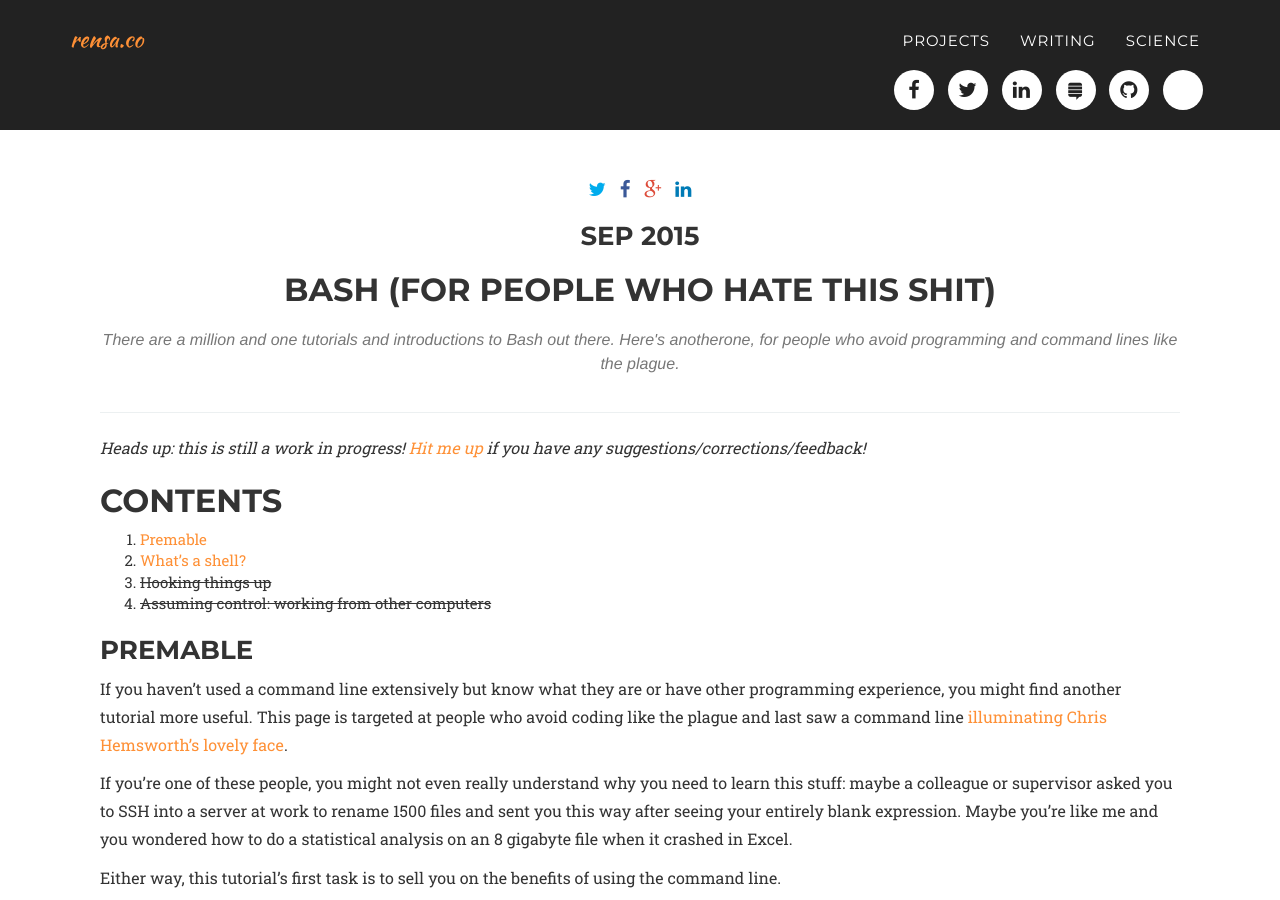
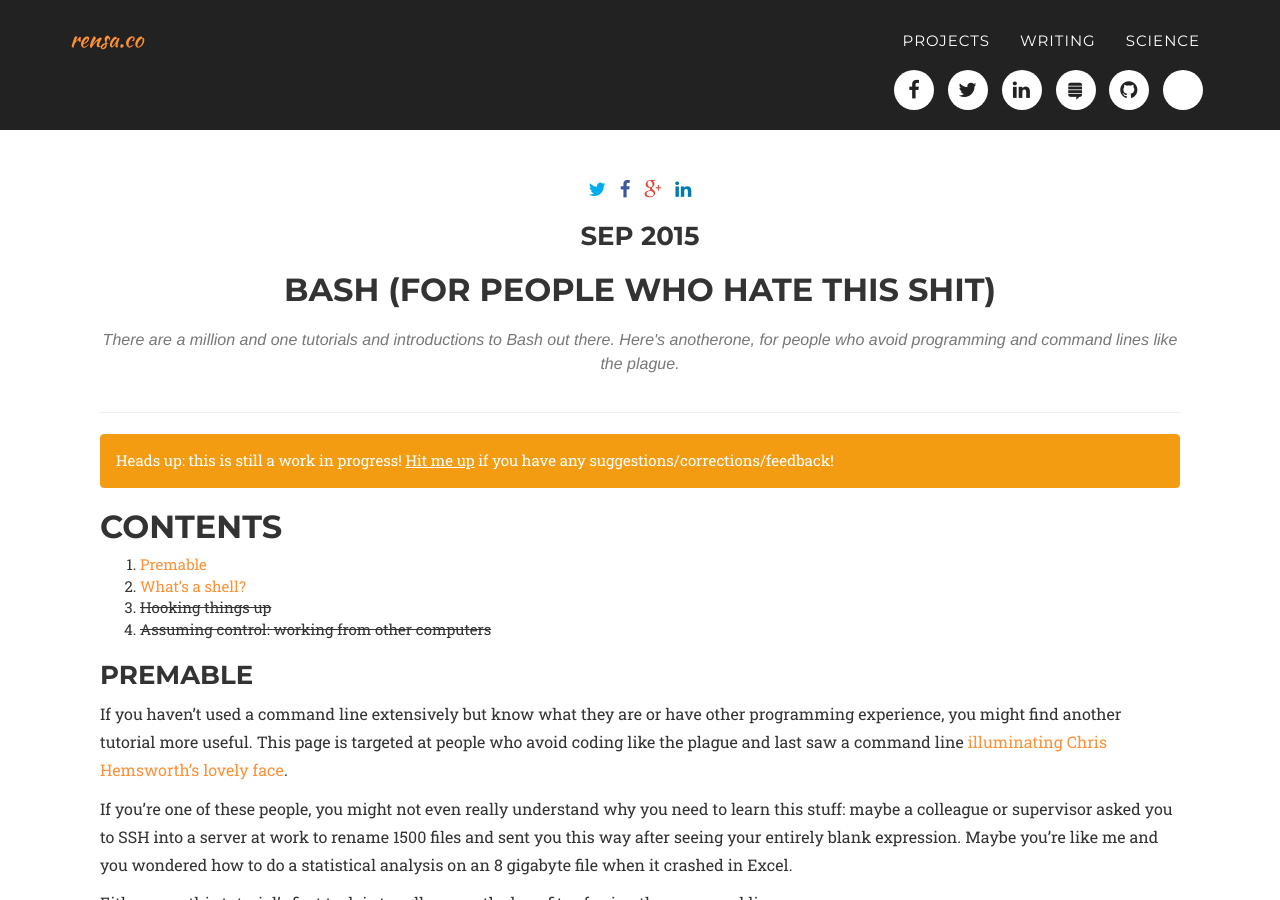
Before and after one commit to rensa/rensa.github.io, a Jekyll site: the page built from _posts/writing/2015-09-01-shell-tut.md, in a window 1280 px wide and 900 px high. Built offline with Jekyll 4.4.1, drawn with Linux system fonts in a browser that asks for light colours; some web fonts are replaced; Markdown is read by kramdown in place of the engine named in the settings.

Commit message:
Shell Tut Warning
Styles the work-in-progress bit at the top of the shell tut using
Bootstrap. I mostly just wanna start tinkering with using Bootstrap
myself ;D

```diff
--- a/_posts/writing/2015-09-01-shell-tut.md
+++ b/_posts/writing/2015-09-01-shell-tut.md
@@ -9,7 +9,7 @@ alt: Thumbnail of my writing work
 project-date: Sep 2015
 description: There are a million and one tutorials and introductions to Bash out there. Here's anotherone, for people who avoid programming and command lines like the plague.
 ---
-*Heads up: this is still a work in progress! [Hit me up](http://twitter.com/rensa_co) if you have any suggestions/corrections/feedback!*
+<div class="alert alert-warning" role="alert" markdown=0>Heads up: this is still a work in progress! <a href="http://twitter.com/rensa_co">Hit me up</a> if you have any suggestions/corrections/feedback!</div>
 
 ## Contents
 1. [Premable](#preamble)
```
